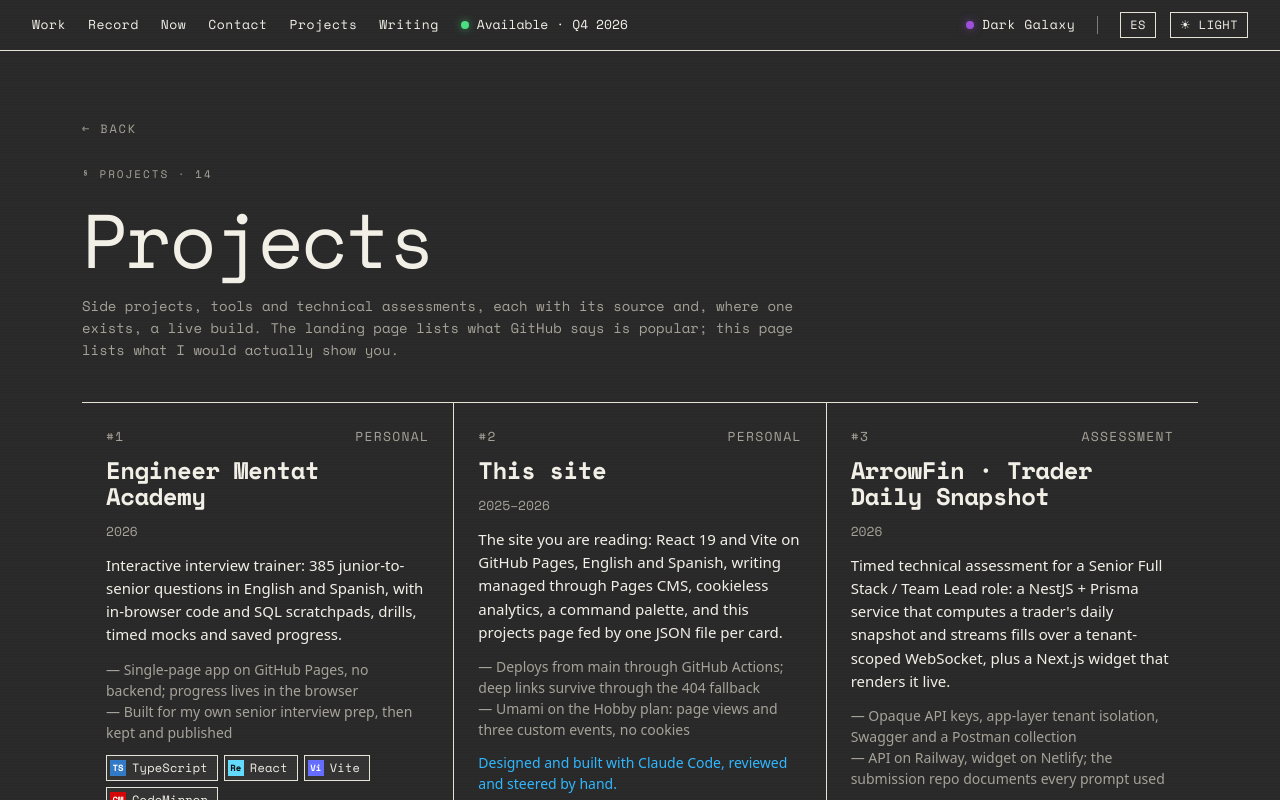
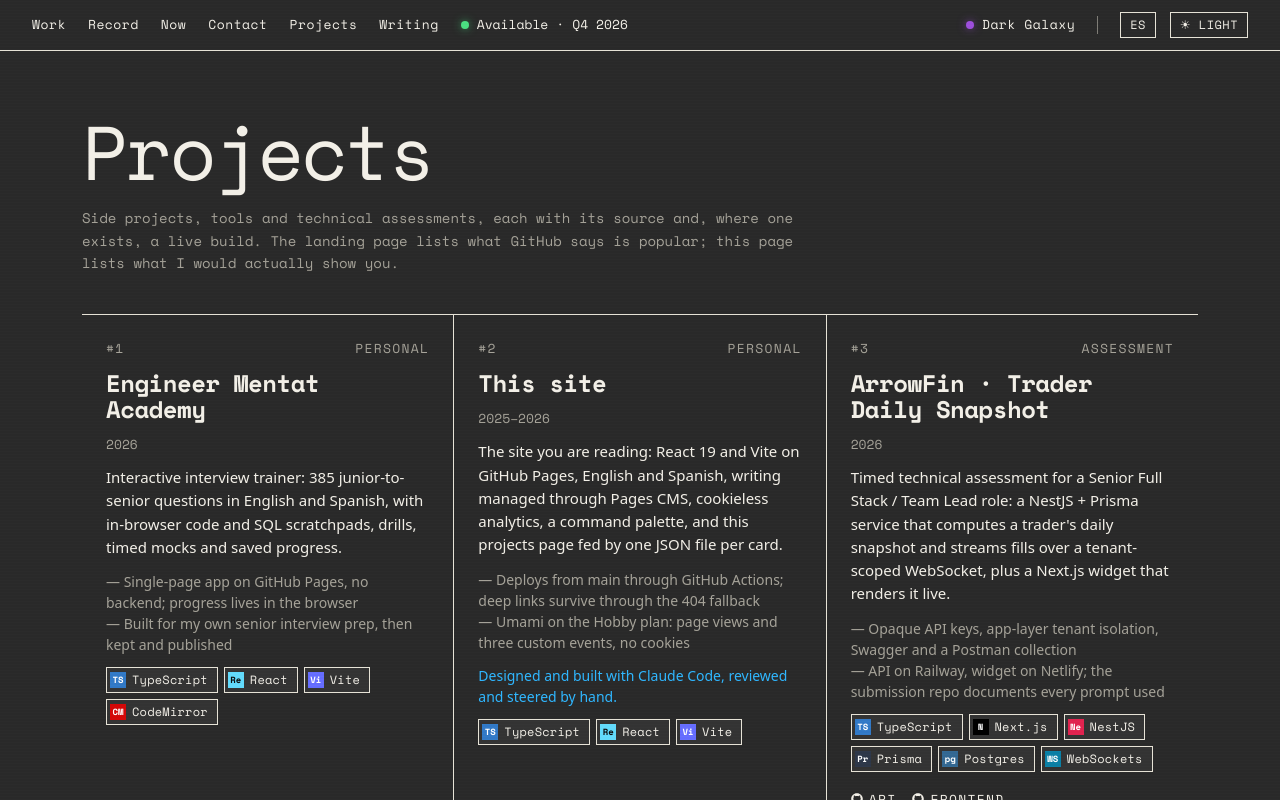
Before and after one commit to jorius/jorius.github.io, a React (Vite) app: page /projects in a window 1280 px wide. Shown: the top 800 px of the page. Built offline with nearby package versions, Linux system fonts and the light colour scheme; a web font is replaced by a local one.

Commit message:
Remove the back links and the projects count line
Navigation happens from the top bar everywhere, so the ← back links on
/projects and /pgp and the § PROJECTS · n line above the heading go, with
their copy.

```diff
--- a/src/i18n/locales/en.json
+++ b/src/i18n/locales/en.json
@@ -328,7 +328,6 @@
       }
     },
     "read": {
-      "back": "← back",
       "readingMeta": "§ READING",
       "lenSuffix": "read",
       "placeholder": "Placeholder copy — real piece coming soon",
@@ -385,7 +384,6 @@
       }
     },
     "projectsPage": {
-      "meta": "§ PROJECTS",
       "title": "Projects",
       "intro": "Side projects, tools and technical assessments, each with its source and, where one exists, a live build. The landing page lists what GitHub says is popular; this page lists what I would actually show you.",
       "empty": "Nothing published yet.",
--- a/src/i18n/locales/es.json
+++ b/src/i18n/locales/es.json
@@ -328,7 +328,6 @@
       }
     },
     "read": {
-      "back": "← volver",
       "readingMeta": "§ LECTURA",
       "lenSuffix": "lectura",
       "placeholder": "Texto de relleno — pieza real próximamente",
@@ -385,7 +384,6 @@
       }
     },
     "projectsPage": {
-      "meta": "§ PROYECTOS",
       "title": "Proyectos",
       "intro": "Proyectos personales, herramientas y pruebas técnicas, cada uno con su código fuente y, cuando existe, una versión en línea. La portada muestra lo que GitHub considera popular; esta página muestra lo que yo enseñaría.",
       "empty": "Nada publicado todavía.",
--- a/src/pages/Pgp.tsx
+++ b/src/pages/Pgp.tsx
@@ -1,7 +1,5 @@
 // packages
 import { useState } from 'react';
-import { useTranslation } from 'react-i18next';
-import { Link } from 'react-router-dom';
 
 // contexts
 import { useBTheme } from '../contexts/ThemeContext';
@@ -21,7 +19,6 @@ import { ScanLines } from '../components/primitives/ScanLines';
 
 const Pgp = (): React.ReactElement => {
   const { t } = useBTheme();
-  const { t: tr } = useTranslation();
   const isMobile = useIsMobile();
   const [copied, setCopied] = useState<'block' | 'fingerprint' | null>(null);
 
@@ -47,22 +44,6 @@ const Pgp = (): React.ReactElement => {
       <BTopBar />
 
       <article style={{ maxWidth: 920, margin: '0 auto', padding: isMobile ? '40px 20px 64px 20px' : '64px 32px 96px 32px' }}>
-        <Reveal>
-          <Link
-            to="/"
-            style={{
-              fontSize: 12,
-              color: t.dim,
-              letterSpacing: '0.15em',
-              textTransform: 'uppercase',
-              textDecoration: 'none',
-              display: 'inline-block',
-              marginBottom: 28,
-            }}
-          >
-            {tr('directionB.read.back')}
-          </Link>
-        </Reveal>
 
         <Reveal delay={80}>
           <div
--- a/src/pages/Projects.tsx
+++ b/src/pages/Projects.tsx
@@ -1,7 +1,6 @@
 // packages
 import { useMemo } from 'react';
 import { useTranslation } from 'react-i18next';
-import { Link } from 'react-router-dom';
 
 // contexts
 import { useBTheme } from '../contexts/ThemeContext';
@@ -42,39 +41,8 @@ const Projects = (): React.ReactElement => {
       <BTopBar />
 
       <article style={{ maxWidth: 1180, margin: '0 auto', padding: isMobile ? '40px 20px 64px 20px' : '64px 32px 96px 32px' }}>
+
         <Reveal>
-          <Link
-            to="/"
-            style={{
-              fontSize: 12,
-              color: t.dim,
-              letterSpacing: '0.15em',
-              textTransform: 'uppercase',
-              textDecoration: 'none',
-              display: 'inline-block',
-              marginBottom: 28,
-            }}
-          >
-            {tr('directionB.read.back')}
-          </Link>
-        </Reveal>
-
-        <Reveal delay={80}>
-          <div
-            data-testid="projects-meta"
-            style={{
-              fontSize: 11,
-              color: t.dim,
-              letterSpacing: '0.18em',
-              textTransform: 'uppercase',
-              marginBottom: 20,
-            }}
-          >
-            {tr('directionB.projectsPage.meta')} · {projects.length}
-          </div>
-        </Reveal>
-
-        <Reveal delay={160}>
           <h1
             style={{
               margin: 0,
@@ -88,7 +56,7 @@ const Projects = (): React.ReactElement => {
           </h1>
         </Reveal>
 
-        <Reveal delay={240}>
+        <Reveal delay={80}>
           <p style={{ margin: '20px 0 0 0', maxWidth: 720, fontSize: 14, color: t.dim, lineHeight: 1.6 }}>
             {tr('directionB.projectsPage.intro')}
           </p>
```
